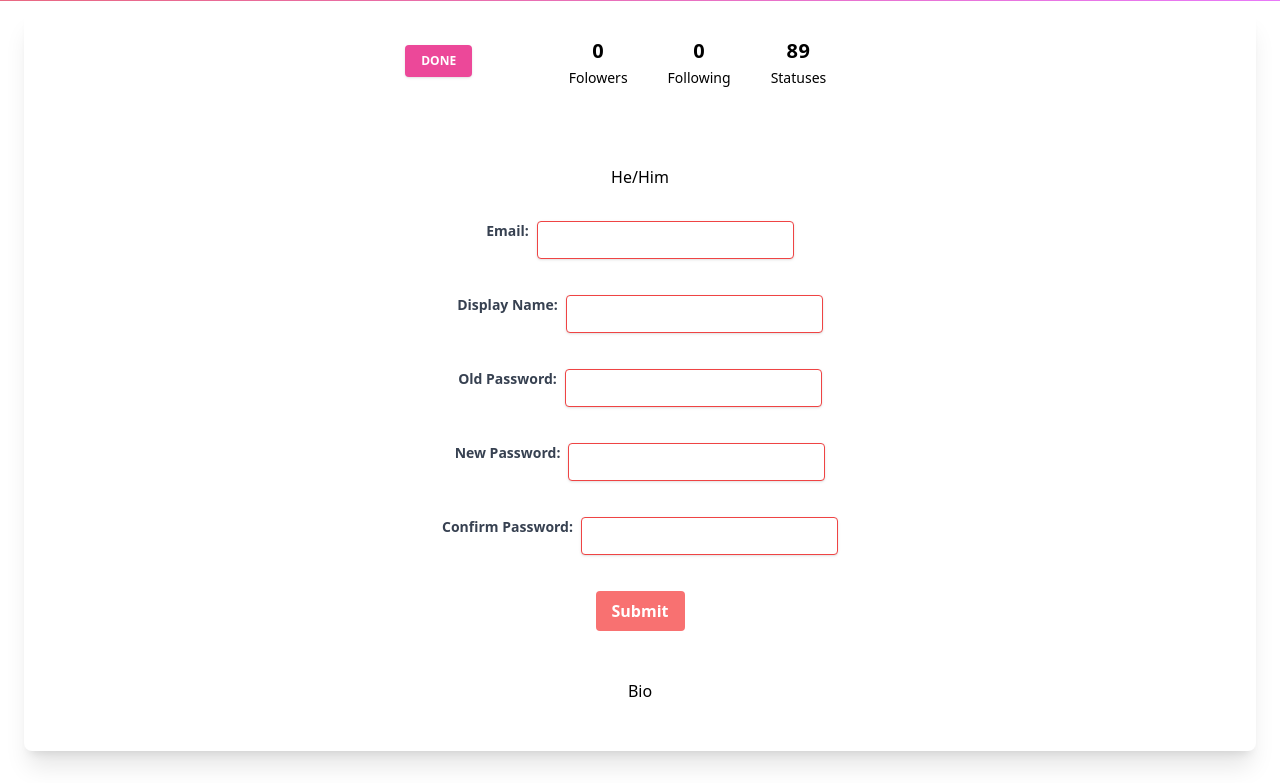
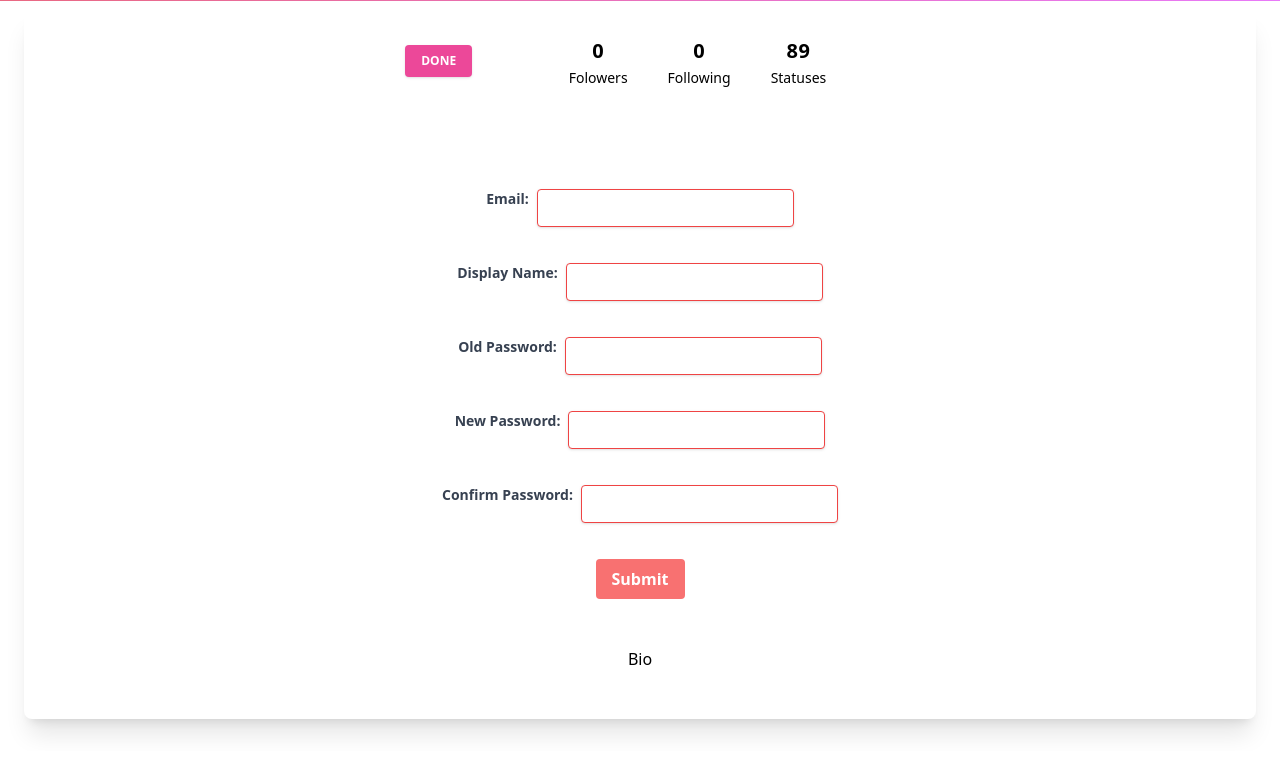
Before and after one commit to TheDeafOne/Colorful, a Flask app: page /edit-profile/ in a window 1280 px wide. Shown: the part 87-870 px from the top of the page. After the commit the page ends 821 px from the top, so only its background shows below. Run offline with Flask 3, Linux system fonts and the light colour scheme; parts of the project's set-up code (start-up, migrations or seed data) failed here and were passed over; some libraries are stand-ins or nearby versions.

Commit message:
removed unnecessary html

```diff
--- a/colorful/templates/app/editProfile.html
+++ b/colorful/templates/app/editProfile.html
@@ -41,8 +41,6 @@ Profile
                     <h3 class="text-4xl font-semibold leading-normal mb-2 mb-2">
                         {{user.username}}
                     </h3>
-                    <div class="mb-2 mt-10">He/Him
-                    </div>
                     <div class="container">
                         {% for message in get_flashed_messages() %}
                         <div class="alert alert-warning d-flex align-items-center alert-dismissible fade show">
--- a/colorful/templates/app/profile.html
+++ b/colorful/templates/app/profile.html
@@ -53,8 +53,6 @@ Profile
                     <h3 class="text-4xl font-semibold leading-normal mb-2 mb-2">
                         {{user.username}}
                     </h3>
-                    <div class="mb-2 mt-10">He/Him
-                    </div>
                     <div class="mb-2">
                         Bio
                     </div>
```
